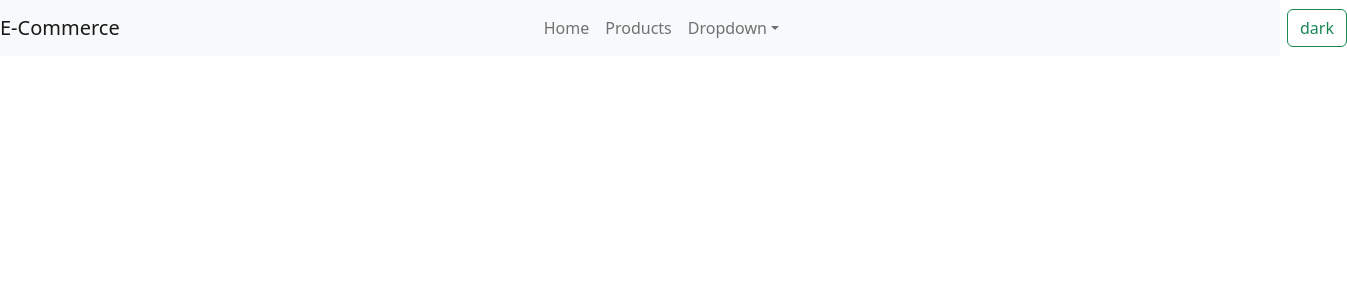
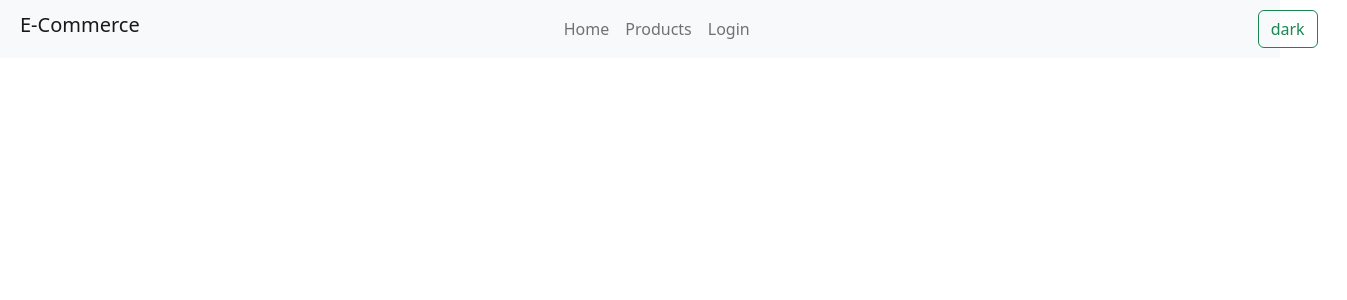
Before and after one commit to KrityaShah/E-commerce, a React (Vite) app: page / in a window 1280 px wide. Shown: the top 300 px of the page, 1347 px wide, since content can reach past the window. Built offline with nearby package versions, Linux system fonts and the light colour scheme; the HTML template or start-up script is replaced by a standard one.

Commit message:
Updated navabar
Logo name

```diff
--- a/src/components/Navbar.css
+++ b/src/components/Navbar.css
@@ -4,3 +4,6 @@
 .ml-400px{
     margin-left: 400px;
 }
+h1{
+    margin-left: 20px;
+}
--- a/src/components/Navbar.jsx
+++ b/src/components/Navbar.jsx
@@ -6,7 +6,8 @@ import { Link } from 'react-router-dom'
 const Navbar = (props) => {
   return (
     <nav className={`navbar navbar-expand-lg navbar-${props.mode} bg-${props.mode}`}>
-  <a className="navbar-brand" href="#">E-Commerce</a>
+  {/* <a className="navbar-brand" href="#">E-Commerce</a> */}
+  <h1 className='navbar-brand'>E-Commerce</h1>
   <button className="navbar-toggler" type="button" data-toggle="collapse" data-target="#navbarSupportedContent" aria-controls="navbarSupportedContent" aria-expanded="false" aria-label="Toggle navigation">
     <span className="navbar-toggler-icon"></span>
   </button>
@@ -19,7 +20,10 @@ const Navbar = (props) => {
       <li className="nav-item">
         <Link className="nav-link" to="/products">Products</Link>
       </li>
-      <li className="nav-item dropdown">
+      <li className="nav-item">
+        <Link className="nav-link" to="/login">Login</Link>
+      </li>
+      {/* <li className="nav-item dropdown">
         <a className="nav-link dropdown-toggle" href="#" id="navbarDropdown" role="button" data-toggle="dropdown" aria-haspopup="true" aria-expanded="false">
           Dropdown
         </a>
@@ -29,7 +33,7 @@ const Navbar = (props) => {
           <div className="dropdown-divider"></div>
           <a className="dropdown-item" href="#">Something else here</a>
         </div>
-      </li>
+      </li> */}
       {/* <li className="nav-item">
         <a className="nav-link disabled" href="#">Disabled</a>
       </li> */}
```
